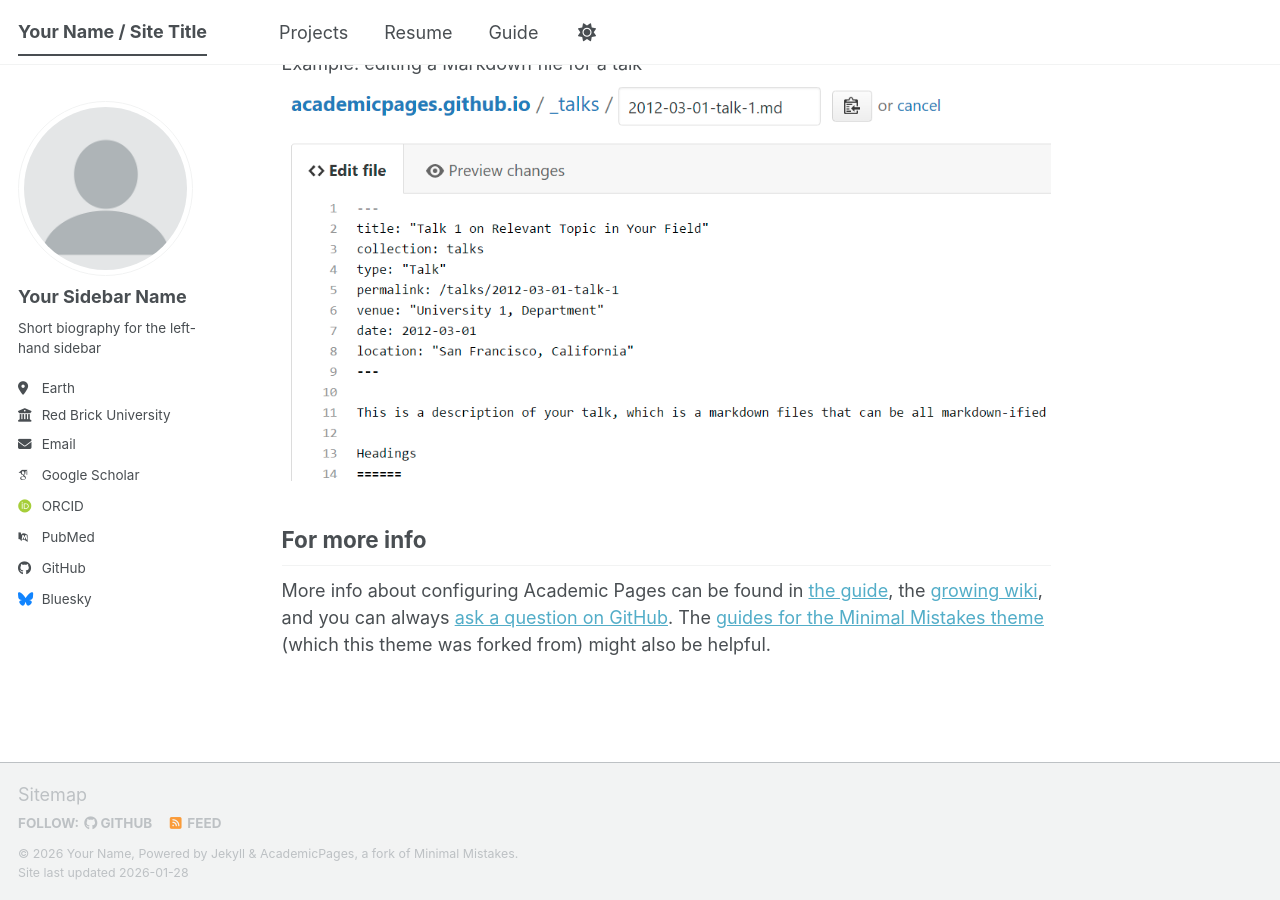
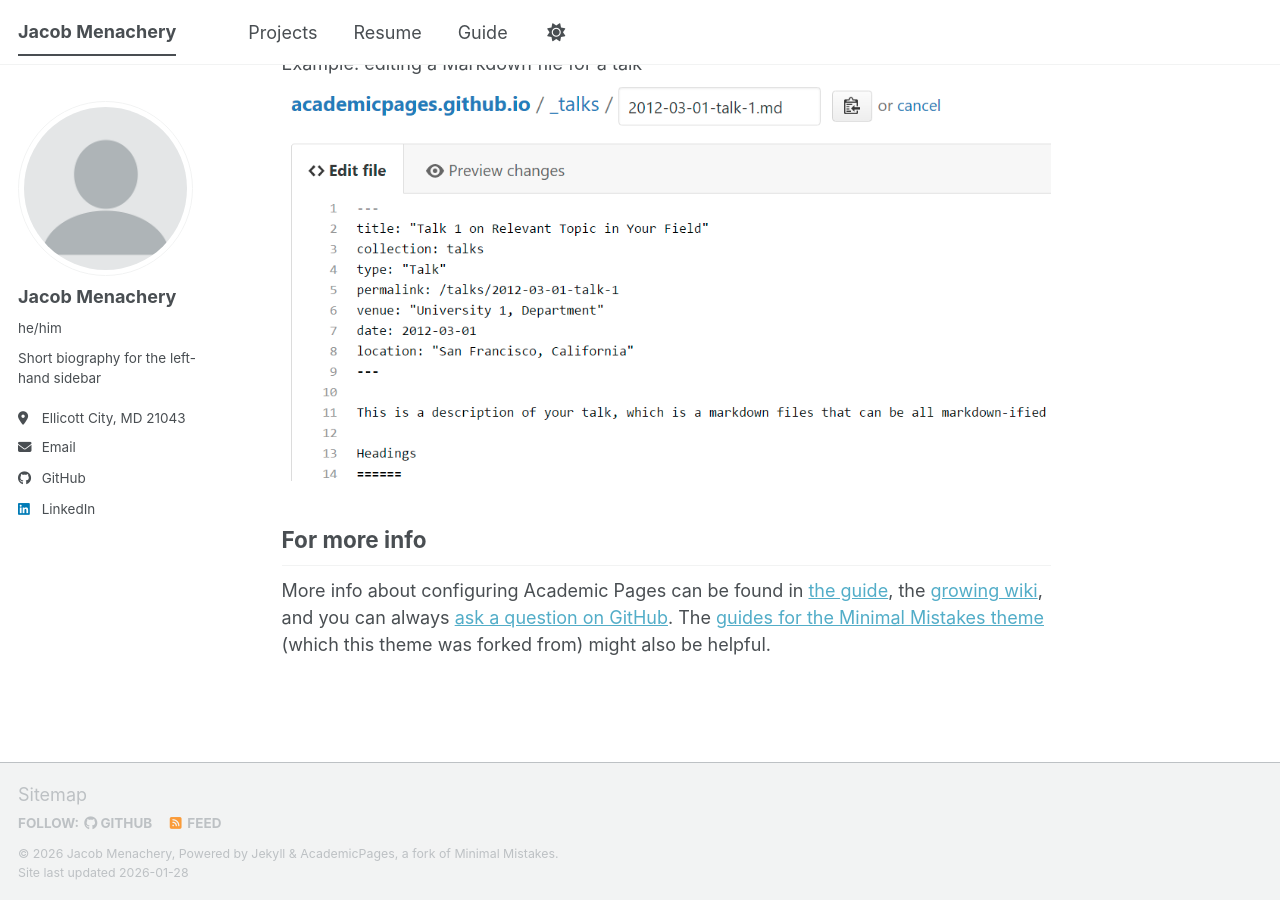
Before and after one commit to KidInASquid/KidInASquid.github.io, a Jekyll site: the page built from _pages/about.md, in a window 1280 px wide and 900 px high, scrolled down 2720 px. Built offline with Jekyll 4.4.1, drawn with Linux system fonts in a browser that asks for light colours; some web fonts are replaced; a script bundle is joined from its source files by our own code; library files that are not in the unit come from our copies.

Commit message:
updated config

```diff
--- a/_config.yml
+++ b/_config.yml
@@ -9,14 +9,14 @@
 # Basic Site Settings
 locale                   : "en-US"
 site_theme               : "default" # The available themes options are "default", "air", "sunrise", "mint", "dirt" and "contrast"
-title                    : "Your Name / Site Title"
+title                    : "Jacob Menachery"
 title_separator          : "-"
-name                     : &name "Your Name"
-description              : &description "Your Name's academic portfolio"   # Update this with a general description of your site, this is the default if not overridden by a page
-url                      : https://academicpages.github.io # The base hostname & protocol for your site e.g. "https://[your GitHub username].github.io",
+name                     : &name "Jacob Menachery"
+description              : &description "Jacob Menachery's academic portfolio"   # Update this with a general description of your site, this is the default if not overridden by a page
+url                      : https://kidinasquid.github.io # The base hostname & protocol for your site e.g. "https://[your GitHub username].github.io",
                                                            # or if you already have some other page hosted on Github then use "https://[your GitHub username].github.io/[Your Repo Name]"
 baseurl                  : "" # the subpath of your site, e.g. "/blog"
-repository               : "academicpages/academicpages.github.io"
+repository               : "kidinasquids/kidinasquid.github.io"
 
 # Site Author - The following control what appear as part of the author content on the side bar.
 #               If a field is blank the icon and link will not appear, otherwise it will be shown.
@@ -24,24 +24,23 @@
 author:
   # Biographic information
   avatar           : "profile.png"
-  name             : "Your Sidebar Name"
-  pronouns         : # example: "she/her"
+  name             : "Jacob Menachery"
+  pronouns         : "he/him"
   bio              : "Short biography for the left-hand sidebar"
-  location         : "Earth"
-  employer         : "Red Brick University"
+  location         : "Ellicott City, MD 21043"
+  employer         : #"Red Brick University"
   uri              : # URL
-  email            : "none@example.org"
+  email            : "jmenac0932@vt.edu"
 
   # Academic websites
   academia         : # URL
   arxiv            : # URL - Update with the correct link to your profile
-  googlescholar    : "https://scholar.google.com/citations?user=PS_CX0AAAAAJ"
+  googlescholar    : #"https://scholar.google.com/citations?user=PS_CX0AAAAAJ"
   inspire-hep      : # URL
   impactstory      : # URL
-  orcid            : "https://orcid.org/yourorcidurl"
+  orcid            : #"https://orcid.org/yourorcidurl"
   semantic         : # URL
-  ssrn             : # URL
-  pubmed           : "https://www.ncbi.nlm.nih.gov/pubmed/?term=john+snow"
+  pubmed           : #"https://www.ncbi.nlm.nih.gov/pubmed/?term=john+snow"
   researchgate     : # URL
   scopus           : # URL
   zotero           : # URL
@@ -51,13 +50,13 @@
   bitbucket        : # Username - Update with your username on the site
   codepen          : # Username
   dribbble         : # Username
-  github           : "academicpages"
+  github           : "KidInASquid"
   kaggle           : # Username
   stackoverflow    : # User number or user number and name (i.e., use "1" or "1/jeff-atwood")
 
   # Social media
   artstation       : # Username
-  bluesky          : "bsky.app" # Replace this with you Bluesky username
+  bluesky          : # Replace this with you Bluesky username
   facebook         : # Username
   flickr           : # Username
   foursquare       : # Username
@@ -66,7 +65,7 @@
   keybase          : # Username
   instagram        : # Username
   lastfm           : # Username
-  linkedin         : # Username
+  linkedin         : "https://linkedin.com/in/jacob-menachery/" # LinkedIn profile URL
   mastodon         : # URL
   medium           : # URL
   pinterest        : # Username
@@ -85,11 +84,11 @@
 # Publication Category - The following the list of publication categories and their headings
 publication_category:
   books:
-    title: 'Books'
+    title: # Books'
   manuscripts:
-    title: 'Journal Articles'
+    title: #  Journal Articles'
   conferences:
-    title: 'Conference Papers'
+    title: # Conference Papers'
 
 # Site Settings
 teaser                   :  # filename of teaser fallback teaser image placed in /images/ for social media previews
@@ -138,7 +137,7 @@
 
 # Social Sharing
 twitter:
-  username               : &twitter
+  username               :
 facebook:
   username               :
   app_id                 :
@@ -237,17 +236,6 @@
 
 # These settings control how pages and collections are included in the site
 defaults:
-  # _posts
-  - scope:
-      path: ""
-      type: posts
-    values:
-      layout: single
-      author_profile: true
-      read_time: true
-      comments: true
-      share: true
-      related: true
   # _pages
   - scope:
       path: ""
@@ -264,15 +252,6 @@
       author_profile: true
       share: true
       comments: true
-  # _publications
-  - scope:
-      path: ""
-      type: publications
-    values:
-      layout: single
-      author_profile: true
-      share: true
-      comments: true
   # _portfolio
   - scope:
       path: ""
@@ -282,14 +261,6 @@
       author_profile: true
       share: true
       comment: true
-  # _talks
-  - scope:
-      path: ""
-      type: talks
-    values:
-      layout: talk
-      author_profile: true
-      share: true
 
 
 # Sass/SCSS
```
